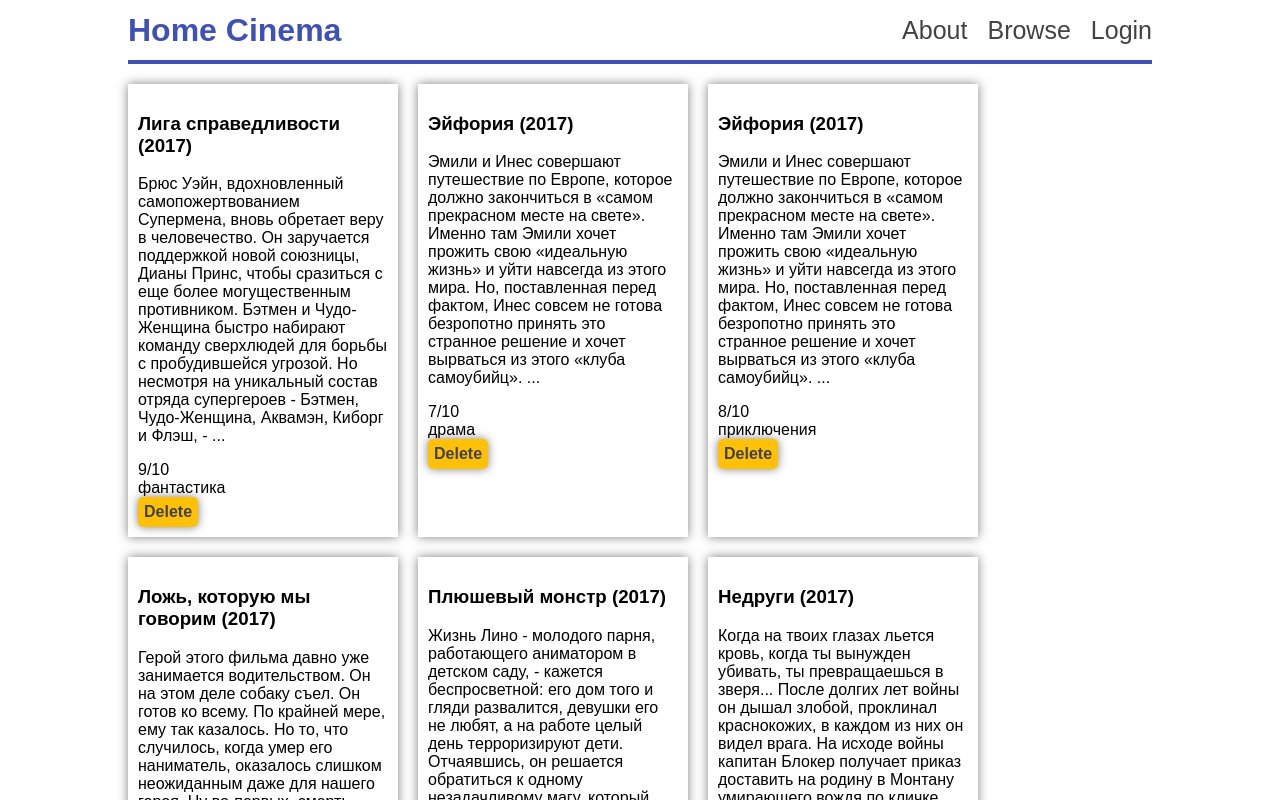
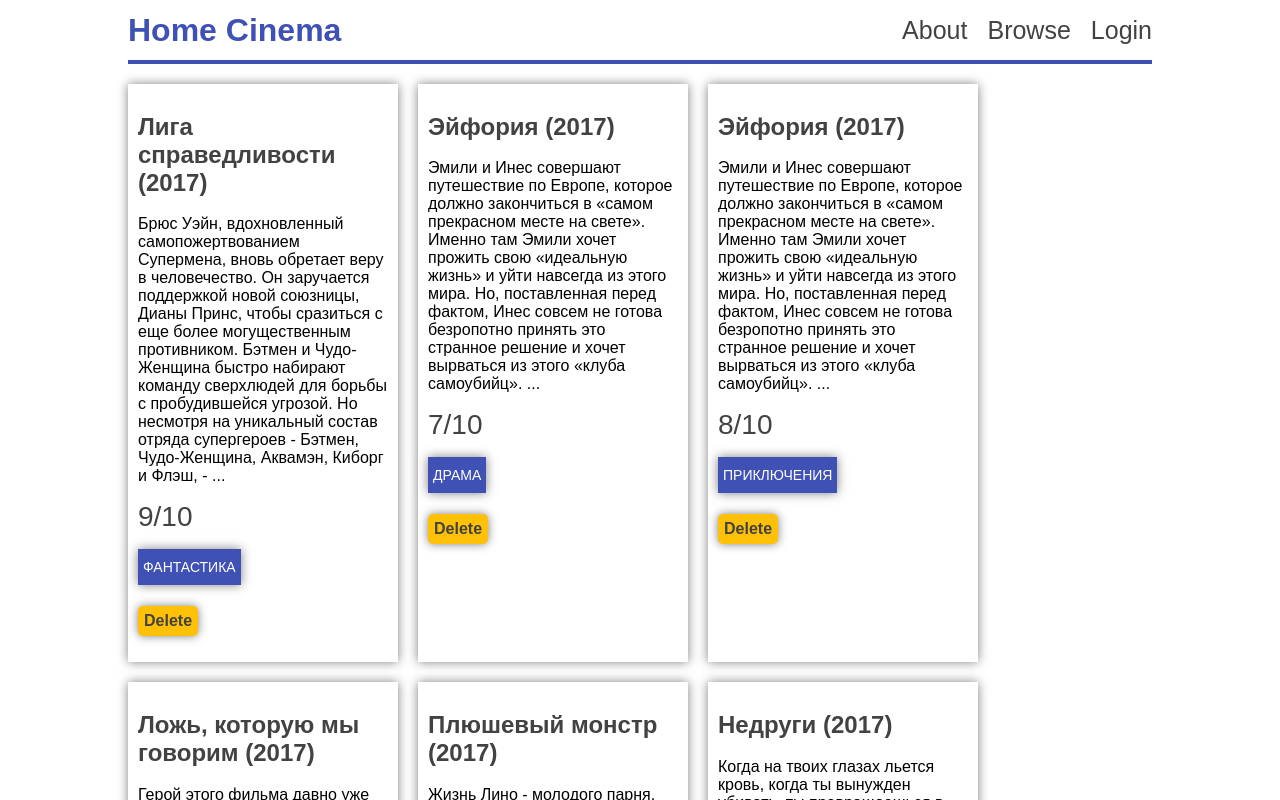
Before and after one commit to DenisVolhonsky/ReactJS_HW, a React (Create React App) app in the folder hw_1/: page / in a window 1280 px wide. Shown: the top 800 px of the page. Built offline with nearby package versions, Linux system fonts and the light colour scheme.

Commit message:
styled posts

```diff
--- a/hw_1/src/components/Header/style.css
+++ b/hw_1/src/components/Header/style.css
@@ -8,8 +8,6 @@
 }
 .Header--logo {
     color: #3F51B5;
-}
-.Navbar {
 }
 .Navbar-list {
     display: inline-block;
--- a/hw_1/src/components/Posts/index.jsx
+++ b/hw_1/src/components/Posts/index.jsx
@@ -6,10 +6,12 @@ class Posts extends React.Component {
         const {title, text, rating, genre} = this.props;
         return (
             <div className="posts">
-                <h3>{title}</h3>
+                <h3><a className="posts__link" href="">{title}</a></h3>
                 <p>{text}</p>
-                <span>{rating}</span>
-                <div>{genre}</div>
+                <span className="posts__rating">{rating}</span>
+                <ul className="genre__list">
+                    <li className="genre__item">{genre}</li>
+                </ul>
                 <button className="delete-btn">Delete</button>
             </div>
         );
--- a/hw_1/src/components/Posts/style.css
+++ b/hw_1/src/components/Posts/style.css
@@ -1,4 +1,5 @@
 .posts {
+    position: relative;
     margin-bottom: 20px;
     margin-right: 20px;
     width: 250px;
@@ -6,6 +7,8 @@
     box-shadow: 0 0 10px rgba(0,0,0,0.5);
 }
 .delete-btn {
+    display: block;
+    margin-bottom: 16px;
     width: 60px;
     height: 30px;
     background: #FFC107;
@@ -15,9 +18,39 @@
     font-size: 16px;
     font-weight: 700;
     color: #424242;
-
 }
 .delete-btn:hover {
     background: #3F51B5;
     color: #fff;
 }
+.posts__link {
+    color: #424242;
+    font-size: 24px;
+    text-decoration: none;
+}
+.posts__link:hover {
+    color: #3F51B5;
+}
+.posts__rating {
+    font-size: 28px;
+    color: #424242;
+}
+.genre__list {
+    display: flex;
+    padding-left: 0;
+    justify-content: flex-start;
+    flex-wrap: wrap;
+    list-style-type: none;
+    /*margin-bottom: 20px;*/
+
+}
+.genre__item {
+    margin-bottom: 5px;
+    margin-right: 5px;
+    padding: 10px 5px;
+    box-shadow: 0 0 10px rgba(0,0,0,0.5);
+    background: #3F51B5;
+    text-transform: uppercase;
+    color: #fff;
+    font-size: 14px;
+}
```
